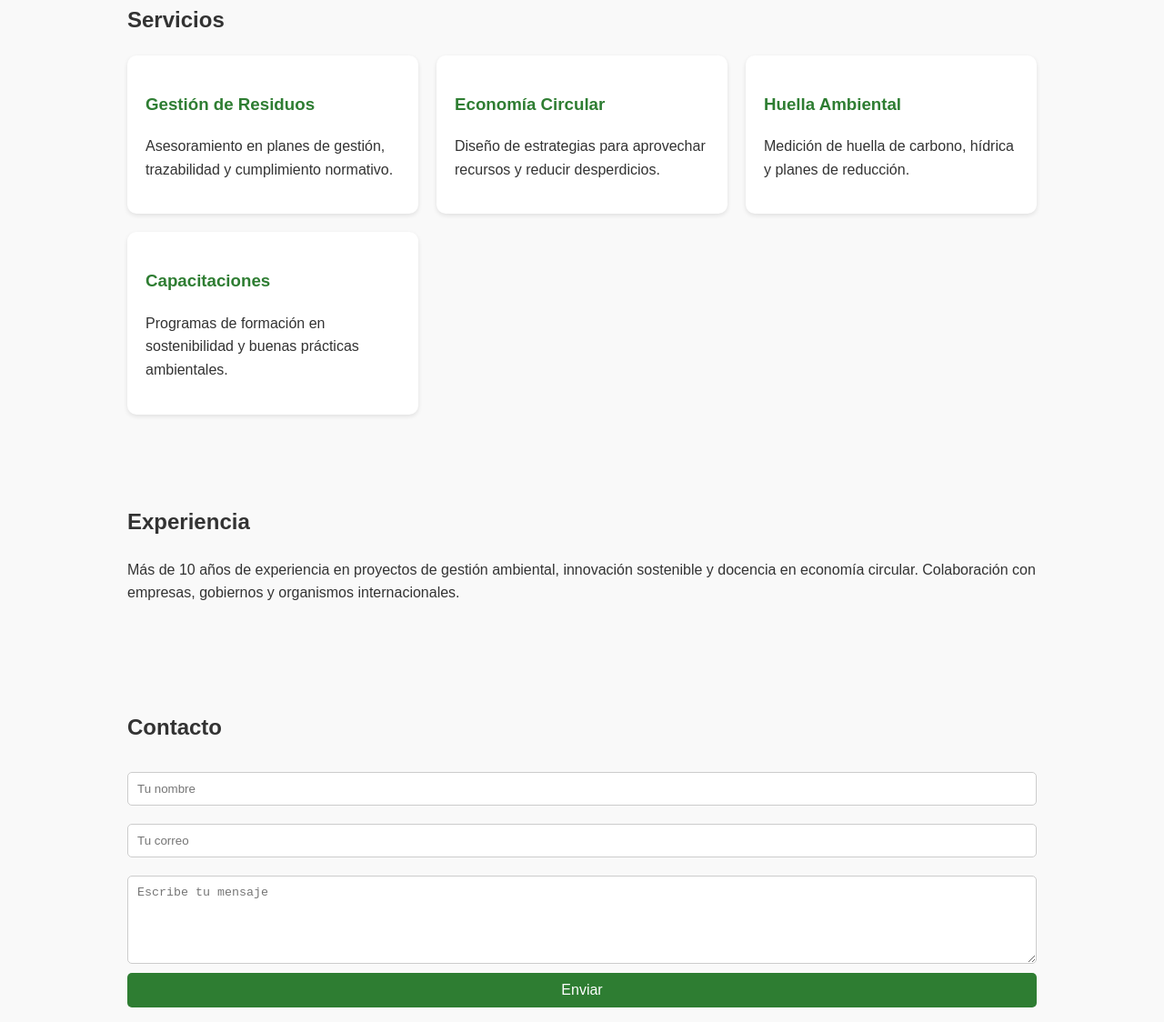
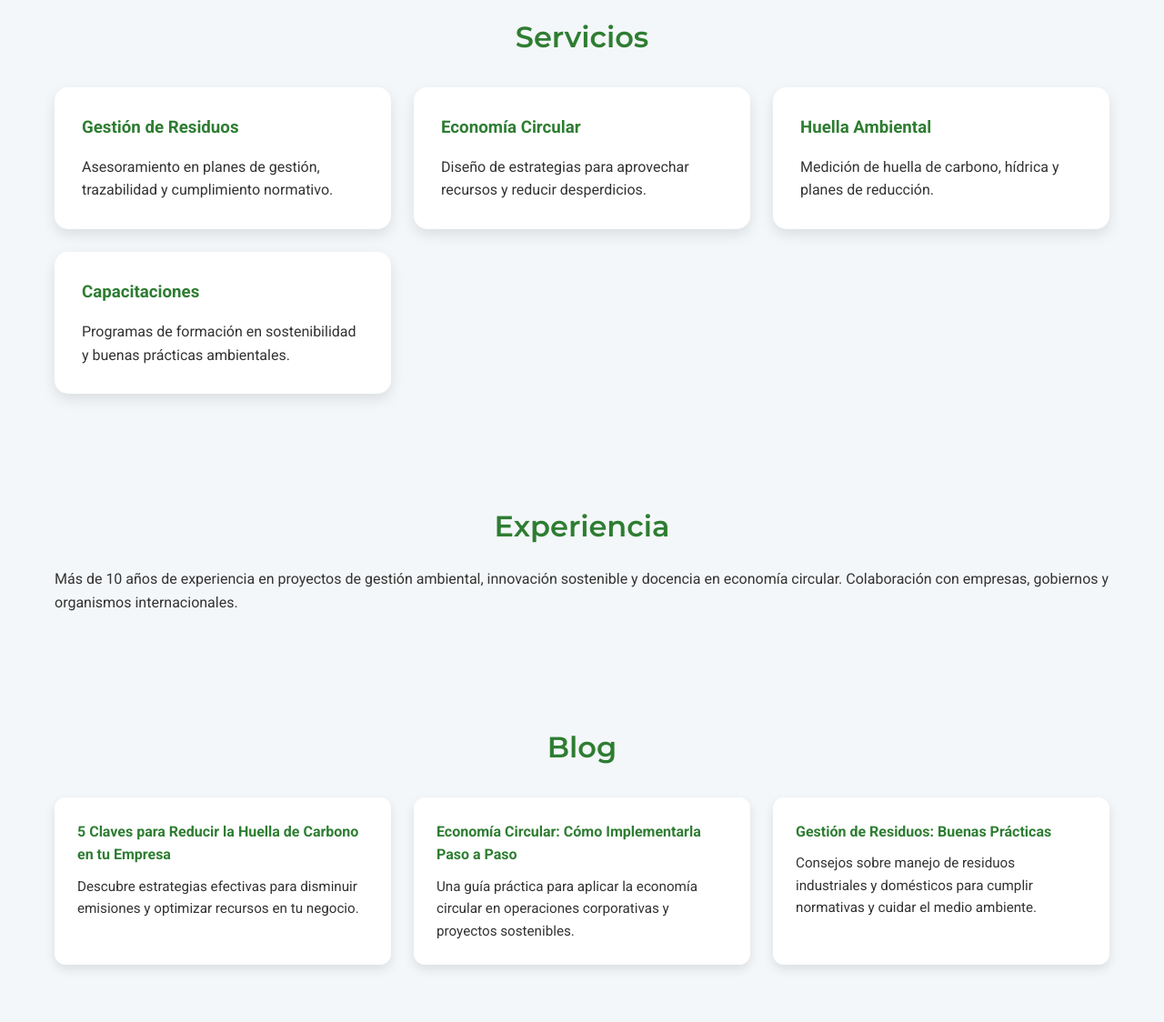
Before and after one commit to garineguerguerian-tech/Consultoria-ambiental, a plain HTML site: page index.html in a window 1280 px wide. Shown: the part 500-1624 px from the top of the page at 91% size. Drawn offline with Linux system fonts and the light colour scheme.

Commit message:
Update index.html

```diff
--- a/index.html
+++ b/index.html
@@ -4,96 +4,139 @@
   <meta charset="UTF-8">
   <meta name="viewport" content="width=device-width, initial-scale=1.0">
   <title>Consultoría Ambiental - Tu Empresa</title>
+  <!-- Meta SEO -->
+  <meta name="description" content="Consultoría ambiental especializada en gestión de residuos, economía circular y sostenibilidad corporativa.">
+  <meta name="author" content="Tu Nombre o Empresa">
+
+  <!-- Google Fonts -->
+  <link href="https://fonts.googleapis.com/css2?family=Roboto:wght@400;700&family=Montserrat:wght@600&display=swap" rel="stylesheet">
+
   <style>
-    body {
-      font-family: Arial, sans-serif;
-      margin: 0;
-      padding: 0;
-      line-height: 1.6;
-      background-color: #f9f9f9;
-      color: #333;
-    }
+    /* Reset y base */
+    * { margin: 0; padding: 0; box-sizing: border-box; }
+    body { font-family: 'Roboto', sans-serif; line-height: 1.6; background: #f4f7f9; color: #333; }
+    a { text-decoration: none; color: inherit; }
+    img { max-width: 100%; display: block; }
 
+    /* Header */
     header {
-      background: #2e7d32;
+      background: linear-gradient(135deg, #2e7d32, #66bb6a);
       color: #fff;
-      padding: 20px 0;
+      padding: 50px 20px 30px;
       text-align: center;
     }
+    header h1 { font-family: 'Montserrat', sans-serif; font-size: 2.8em; margin-bottom: 10px; }
+    header p { font-size: 1.2em; }
 
     nav ul {
       list-style: none;
-      padding: 0;
+      margin-top: 20px;
+      display: flex;
+      justify-content: center;
+      flex-wrap: wrap;
+      gap: 20px;
     }
-
-    nav ul li {
-      display: inline;
-      margin: 0 15px;
-    }
-
     nav ul li a {
       color: #fff;
-      text-decoration: none;
-      font-weight: bold;
+      font-weight: 600;
+      padding: 8px 15px;
+      border-radius: 5px;
+      transition: background 0.3s;
     }
+    nav ul li a:hover { background: rgba(255,255,255,0.2); }
 
-    section {
-      padding: 40px 20px;
-      max-width: 1000px;
-      margin: auto;
-    }
+    /* Secciones */
+    section { padding: 60px 20px; max-width: 1200px; margin: auto; }
+    section h2 { font-family: 'Montserrat', sans-serif; font-size: 2em; color: #2e7d32; margin-bottom: 20px; text-align: center; }
 
+    /* Servicios */
     .servicios {
       display: grid;
-      grid-template-columns: repeat(auto-fit, minmax(250px, 1fr));
-      gap: 20px;
+      grid-template-columns: repeat(auto-fit, minmax(280px, 1fr));
+      gap: 25px;
+      margin-top: 30px;
     }
-
     .card {
       background: #fff;
-      padding: 20px;
-      border-radius: 10px;
-      box-shadow: 0 2px 5px rgba(0,0,0,0.1);
+      padding: 30px;
+      border-radius: 15px;
+      box-shadow: 0 6px 15px rgba(0,0,0,0.1);
+      transition: transform 0.3s, box-shadow 0.3s;
     }
+    .card:hover { transform: translateY(-5px); box-shadow: 0 10px 20px rgba(0,0,0,0.15); }
+    .card h3 { color: #2e7d32; margin-bottom: 15px; }
+    .card p { font-size: 1em; }
 
-    .card h3 {
-      color: #2e7d32;
-    }
-
+    /* Contacto */
     form {
       display: flex;
       flex-direction: column;
+      gap: 15px;
+      max-width: 600px;
+      margin: auto;
     }
-
     form input, form textarea {
-      padding: 10px;
-      margin: 10px 0;
+      padding: 12px;
       border: 1px solid #ccc;
-      border-radius: 5px;
+      border-radius: 8px;
+      font-size: 1em;
+      width: 100%;
     }
-
     form button {
       background: #2e7d32;
       color: #fff;
-      padding: 10px;
+      padding: 15px;
       border: none;
-      border-radius: 5px;
+      border-radius: 10px;
+      font-size: 1.1em;
       cursor: pointer;
-      font-size: 16px;
+      transition: background 0.3s;
     }
+    form button:hover { background: #1b5e20; }
 
-    form button:hover {
-      background: #256427;
+    /* Blog */
+    .blog {
+      display: grid;
+      grid-template-columns: repeat(auto-fit, minmax(300px, 1fr));
+      gap: 25px;
+      margin-top: 30px;
     }
+    .post {
+      background: #fff;
+      padding: 25px;
+      border-radius: 12px;
+      box-shadow: 0 5px 12px rgba(0,0,0,0.1);
+      transition: transform 0.3s;
+    }
+    .post:hover { transform: translateY(-5px); }
+    .post h4 { color: #2e7d32; margin-bottom: 10px; }
+    .post p { font-size: 0.95em; }
 
+    /* Footer */
     footer {
       background: #333;
       color: #fff;
       text-align: center;
-      padding: 15px;
-      margin-top: 30px;
+      padding: 25px 15px;
+      margin-top: 50px;
+      font-size: 0.9em;
+    }
+
+    /* Responsive */
+    @media(max-width:768px) {
+      header h1 { font-size: 2.2em; }
+      section { padding: 40px 15px; }
     }
   </style>
+
+  <!-- Google Analytics -->
+  <script async src="https://www.googletagmanager.com/gtag/js?id=TU_ID_ANALYTICS"></script>
+  <script>
+    window.dataLayer = window.dataLayer || [];
+    function gtag(){dataLayer.push(arguments);}
+    gtag('js', new Date());
+    gtag('config', 'TU_ID_ANALYTICS'); // reemplaza TU_ID_ANALYTICS con tu código de GA
+  </script>
 </head>
 <body>
   <header>
@@ -104,6 +147,7 @@
         <li><a href="#inicio">Inicio</a></li>
         <li><a href="#servicios">Servicios</a></li>
         <li><a href="#experiencia">Experiencia</a></li>
+        <li><a href="#blog">Blog</a></li>
         <li><a href="#contacto">Contacto</a></li>
       </ul>
     </nav>
@@ -141,6 +185,24 @@
     <p>Más de 10 años de experiencia en proyectos de gestión ambiental, innovación sostenible y docencia en economía circular. Colaboración con empresas, gobiernos y organismos internacionales.</p>
   </section>
 
+  <section id="blog">
+    <h2>Blog</h2>
+    <div class="blog">
+      <div class="post">
+        <h4>5 Claves para Reducir la Huella de Carbono en tu Empresa</h4>
+        <p>Descubre estrategias efectivas para disminuir emisiones y optimizar recursos en tu negocio.</p>
+      </div>
+      <div class="post">
+        <h4>Economía Circular: Cómo Implementarla Paso a Paso</h4>
+        <p>Una guía práctica para aplicar la economía circular en operaciones corporativas y proyectos sostenibles.</p>
+      </div>
+      <div class="post">
+        <h4>Gestión de Residuos: Buenas Prácticas</h4>
+        <p>Consejos sobre manejo de residuos industriales y domésticos para cumplir normativas y cuidar el medio ambiente.</p>
+      </div>
+    </div>
+  </section>
+
   <section id="contacto">
     <h2>Contacto</h2>
     <form action="https://formspree.io/f/xnnborey" method="POST">
@@ -154,13 +216,5 @@
   <footer>
     <p>&copy; 2025 Consultoría Ambiental | Todos los derechos reservados</p>
   </footer>
-
-  <script>
-    function enviarFormulario(e) {
-      e.preventDefault();
-      alert("¡Gracias por tu mensaje! Nos pondremos en contacto contigo pronto.");
-      document.querySelector("form").reset();
-    }
-  </script>
 </body>
 </html>
```
Lines whose indentation alone changed are shown as unchanged.
